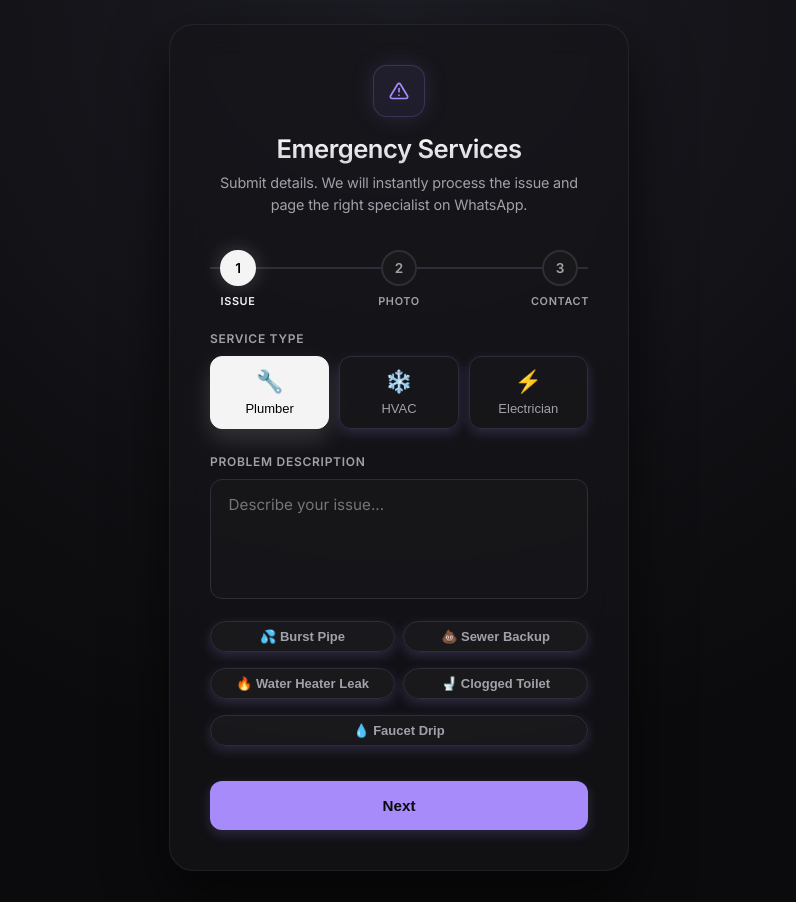
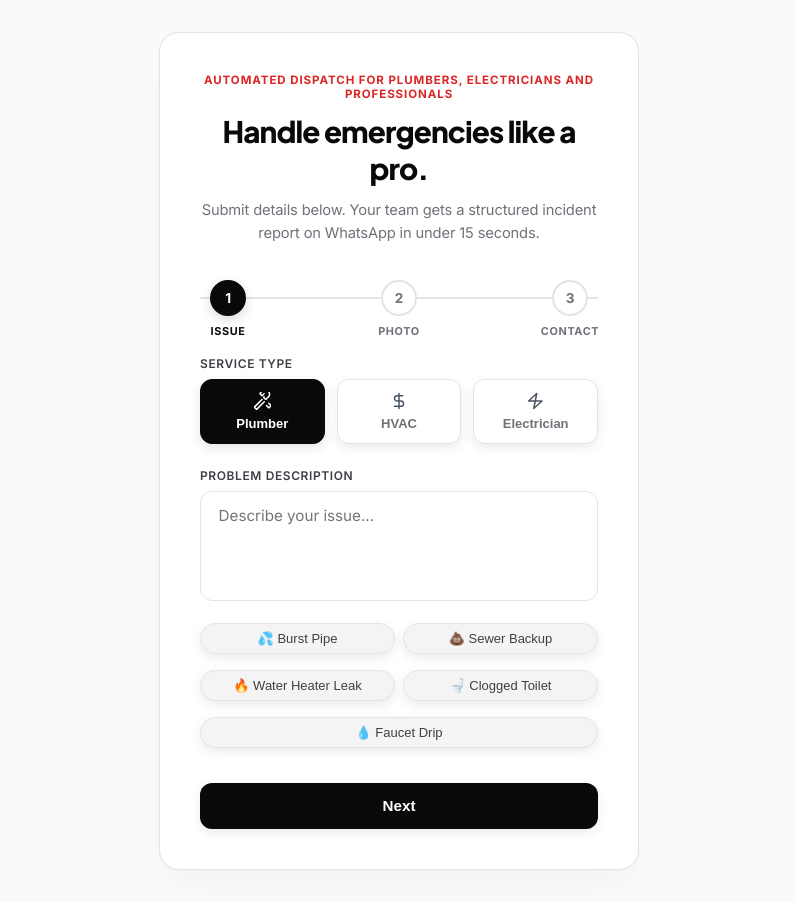
Before and after one commit to Mirnes420/plumber-frontend, a website: page public/index.html in a window 1280 px wide. Shown: the whole page, without its empty margins (241-1037 px from the left). Drawn offline with Linux system fonts and the light colour scheme.

Commit message:
light mode

```diff
--- a/public/index.html
+++ b/public/index.html
@@ -5,9 +5,11 @@
     <meta charset="UTF-8">
     <meta name="viewport" content="width=device-width, initial-scale=1.0">
     <title>Emergency Home Services Portal</title>
-    <link rel="icon" type="image/x-icon" href="gemini-favi.ico">
-    <link rel="shortcut icon" type="image/x-icon" href="gemini-favi.ico">
-    <link href="https://fonts.googleapis.com/css2?family=Inter:wght@300;400;500;600;700&display=swap" rel="stylesheet">
+    <link rel="icon" type="image/x-icon" href="logo.png">
+    <link rel="shortcut icon" type="image/x-icon" href="logo.png">
+    <link
+        href="https://fonts.googleapis.com/css2?family=Inter:wght@400;500;600;700;800&family=Plus+Jakarta+Sans:wght@700;800;900&display=swap"
+        rel="stylesheet">
     <link rel="stylesheet" href="./style.css">
 </head>
 
@@ -16,19 +18,10 @@
     <div class="container">
         <div class="minimal-card" id="portal-card">
             <div class="header">
-                <div class="header-icon">
-                    <svg width="20" height="20" viewBox="0 0 24 24" fill="none" stroke="currentColor" stroke-width="2"
-                        stroke-linecap="round" stroke-linejoin="round">
-                        <path
-                            d="M10.29 3.86L1.82 18a2 2 0 0 0 1.71 3h16.94a2 2 0 0 0 1.71-3L13.71 3.86a2 2 0 0 0-3.42 0z">
-                        </path>
-                        <line x1="12" y1="9" x2="12" y2="13"></line>
-                        <line x1="12" y1="17" x2="12.01" y2="17"></line>
-                    </svg>
-                </div>
-                <h1>Emergency Services</h1>
-                <p class="subtitle">Submit details. We will instantly process the issue and page the right specialist on
-                    WhatsApp.</p>
+                <div class="eyebrow">AUTOMATED DISPATCH FOR PLUMBERS, ELECTRICIANS AND PROFESSIONALS</div>
+                <h1>Handle emergencies like a pro.</h1>
+                <p class="subtitle">Submit details below. Your team gets a structured incident report on WhatsApp in
+                    under 15 seconds.</p>
             </div>
 
             <!-- Visual Progress Bar -->
@@ -55,15 +48,35 @@
                     <!-- Professional Type Selector -->
                     <div class="form-group">
                         <label>Service Type</label>
-                        <div class="pro-selector">
+                        <div class="pro-selector-group">
                             <button type="button" class="pro-btn selected" id="pro-plumber" data-type="plumber">
-                                <span class="pro-icon">🔧</span> Plumber
+                                <svg class="pro-icon" xmlns="http://www.w3.org/2000/svg" viewBox="0 0 24 24" fill="none"
+                                    stroke="currentColor" stroke-width="2" stroke-linecap="round"
+                                    stroke-linejoin="round">
+                                    <path
+                                        d="M14.7 6.3a1 1 0 0 0 0 1.4l1.6 1.6a1 1 0 0 0 1.4 0l3.77-3.77a6 6 0 0 0-7.94-7.94L9.76 1.4a1 1 0 0 0 0 1.4l1.6 1.6a1 1 0 0 0 1.4 0l2-2" />
+                                    <path d="m15 13-9.5 9.5a1 1 0 0 1-1.4 0l-1.6-1.6a1 1 0 0 1 0-1.4L12 10" />
+                                    <path d="m18 18 2.5 2.5a1 1 0 0 0 1.4 0l1.6-1.6a1 1 0 0 0 0-1.4L21 15" />
+                                </svg>
+                                Plumber
                             </button>
+
                             <button type="button" class="pro-btn" id="pro-hvac" data-type="hvac">
-                                <span class="pro-icon">❄️</span> HVAC
+                                <svg class="pro-icon" xmlns="http://www.w3.org/2000/svg" viewBox="0 0 24 24" fill="none"
+                                    stroke="currentColor" stroke-width="2" stroke-linecap="round"
+                                    stroke-linejoin="round">
+                                    <path d="M12 2v20M17 5H9.5a3.5 3.5 0 0 0 0 7h5a3.5 3.5 0 0 1 0 7H6" />
+                                </svg>
+                                HVAC
                             </button>
+
                             <button type="button" class="pro-btn" id="pro-electrician" data-type="electrician">
-                                <span class="pro-icon">⚡</span> Electrician
+                                <svg class="pro-icon" xmlns="http://www.w3.org/2000/svg" viewBox="0 0 24 24" fill="none"
+                                    stroke="currentColor" stroke-width="2" stroke-linecap="round"
+                                    stroke-linejoin="round">
+                                    <path d="m13 2-2 10h9L9 22l2-10H2L13 2z" />
+                                </svg>
+                                Electrician
                             </button>
                         </div>
                     </div>
--- a/public/style.css
+++ b/public/style.css
@@ -1,21 +1,19 @@
+:root {
+    /* Refined modern minimalist palette matching Triage Flow reference design */
+    --bg-color: #f8fafc;
+    --card-bg: #ffffff;
+    --card-border: 1px solid #e4e4e7;
+    --border-color: #e4e4e7;
+    --text-primary: #09090b;
+    --text-secondary: #71717a;
 
-        :root {
-            /* Upgraded palette: Deep metallic zinc and sleek modern slate gradients */
-            --bg-color: #0b0b0d;
-            --bg-gradient: radial-gradient(circle at 50% 0%, #1c1c24 0%, #0b0b0d 70%);
-            --card-bg: rgba(20, 20, 25, 0.7);
-            --card-border: 1px solid rgba(255, 255, 255, 0.06);
-            --border-color: #2e2e38;
-            --text-primary: #f4f4f5;
-            --text-secondary: #a1a1aa;
-
-            /* Premium Accent Tones */
-            --accent-glow: 0 0 25px rgba(167, 139, 250, 0.15);
-            --accent-purple: #a78bfa;
-            --accent-purple-hover: #c4b5fd;
-            --success: #09f195;
-            --error: #f43f5e;
-            --warning: #fbbf24;
+    /* Crisp Accent Tones */
+    --accent-red: #dc2626;
+    --accent-dark: #09090b;
+    --accent-dark-hover: #27272a;
+    --success: #16a34a;
+    --error: #dc2626;
+    --warning: #d97706;
 }
 
 * {
@@ -24,34 +22,82 @@
     padding: 0;
 }
 
+
+/* Container to lay out the buttons cleanly */
+.pro-selector-group {
+    display: flex;
+    gap: 12px;
+    margin-bottom: 20px;
+}
+
+/* Base Button Style */
+.pro-btn {
+    display: inline-flex;
+    align-items: center;
+    gap: 8px;
+    padding: 10px 18px;
+    background-color: #f9fafb;
+    border: 1px solid #e5e7eb;
+    border-radius: 6px;
+    color: #1f2937;
+    font-size: 0.95rem;
+    font-weight: 600;
+    cursor: pointer;
+    transition: all 0.15s ease-in-out;
+}
+
+/* SVG icon constraints */
+.pro-icon {
+    width: 18px;
+    height: 18px;
+    color: #4b5563;
+    /* Subtle gray for unselected state */
+    transition: color 0.15s ease-in-out;
+}
+
+/* Hover State */
+.pro-btn:hover {
+    background-color: #f3f4f6;
+    border-color: #d1d5db;
+}
+
+/* Selected State (Matches the bold, premium branding style) */
+.pro-btn.selected {
+    background-color: #000000;
+    border-color: #000000;
+    color: #ffffff;
+}
+
+.pro-btn.selected .pro-icon {
+    color: #ffffff;
+    /* Icon matches text color on active state */
+}
+
 body {
-            font-family: 'Inter', sans-serif;
+    font-family: 'Inter', -apple-system, BlinkMacSystemFont, sans-serif;
     background: var(--bg-color);
-            background-image: var(--bg-gradient);
     color: var(--text-primary);
     min-height: 100vh;
     display: flex;
     align-items: center;
     justify-content: center;
-            padding: 1.5rem;
+    padding: 2rem 1.5rem;
     letter-spacing: -0.01em;
 }
 
 .container {
     width: 100%;
-            max-width: 460px;
+    max-width: 480px;
 }
 
-        /* Glassmorphism Premium Form Card */
+/* Crisp Minimalist Card Container */
 .minimal-card {
     background: var(--card-bg);
     border: var(--card-border);
-            backdrop-filter: blur(16px);
-            -webkit-backdrop-filter: blur(16px);
-            border-radius: 24px;
+    border-radius: 20px;
     padding: 2.5rem;
-            box-shadow: 0 24px 60px rgba(0, 0, 0, 0.6),
-                        0 0 1px rgba(255, 255, 255, 0.1) inset;
+    box-shadow: 0 20px 40px -15px rgba(0, 0, 0, 0.05),
+        0 0 1px rgba(0, 0, 0, 0.08);
     animation: fadeIn 0.4s cubic-bezier(0.16, 1, 0.3, 1);
 }
 
@@ -60,6 +106,7 @@
         opacity: 0;
         transform: translateY(10px);
     }
+
     to {
         opacity: 1;
         transform: translateY(0);
@@ -71,48 +118,44 @@
     margin-bottom: 2.2rem;
 }
 
-        .header-icon {
-            display: inline-flex;
-            align-items: center;
-            justify-content: center;
-            width: 52px;
-            height: 52px;
-            border-radius: 14px;
-            background: rgba(167, 139, 250, 0.08);
-            border: 1px solid rgba(167, 139, 250, 0.2);
-            margin-bottom: 1rem;
-            color: var(--accent-purple);
-            box-shadow: var(--accent-glow);
+.header .eyebrow {
+    color: var(--accent-red);
+    font-size: 0.72rem;
+    font-weight: 700;
+    letter-spacing: 0.08em;
+    text-transform: uppercase;
+    margin-bottom: 0.75rem;
+    display: block;
 }
 
 h1 {
-            font-size: 1.6rem;
-            font-weight: 600;
-            margin-bottom: 0.5rem;
-            letter-spacing: -0.02em;
-            background: linear-gradient(180deg, #ffffff 0%, #d4d4d8 100%);
-            -webkit-background-clip: text;
-            -webkit-text-fill-color: transparent;
+    font-family: 'Plus Jakarta Sans', 'Inter', sans-serif;
+    font-size: 1.85rem;
+    font-weight: 800;
+    line-height: 1.25;
+    margin-bottom: 0.75rem;
+    letter-spacing: -0.03em;
+    color: var(--text-primary);
 }
 
 .subtitle {
     color: var(--text-secondary);
-            font-size: 0.9rem;
-            line-height: 1.5;
+    font-size: 0.92rem;
+    line-height: 1.55;
 }
 
 .form-group {
-            margin-bottom: 1.6rem;
+    margin-bottom: 1.5rem;
 }
 
 label {
     display: block;
     font-size: 0.75rem;
     font-weight: 600;
-            margin-bottom: 0.6rem;
-            color: var(--text-secondary);
+    margin-bottom: 0.5rem;
+    color: #3f3f46;
     text-transform: uppercase;
-            letter-spacing: 0.06em;
+    letter-spacing: 0.05em;
 }
 
 .input-wrapper {
@@ -124,7 +167,7 @@
 .input-icon {
     position: absolute;
     left: 1.1rem;
-            color: var(--text-secondary);
+    color: #a1a1aa;
     display: flex;
     align-items: center;
     justify-content: center;
@@ -137,50 +180,50 @@
 input[type="tel"],
 textarea {
     width: 100%;
-            padding: 0.95rem 1.1rem 0.95rem 2.85rem;
-            background: rgba(24, 24, 27, 0.6);
+    padding: 0.9rem 1.1rem 0.9rem 2.85rem;
+    background: #ffffff;
     border: 1px solid var(--border-color);
     border-radius: 12px;
     color: var(--text-primary);
     font-size: 0.95rem;
     font-family: 'Inter', sans-serif;
-            transition: all 0.2s cubic-bezier(0.4, 0, 0.2, 1);
+    transition: all 0.2s ease;
 }
 
 textarea {
-            padding: 0.95rem 1.1rem;
+    padding: 0.9rem 1.1rem;
     resize: none;
-            min-height: 120px;
+    min-height: 110px;
 }
 
 input:focus,
 textarea:focus {
     outline: none;
-            border-color: var(--accent-purple);
-            background: rgba(24, 24, 27, 0.9);
-            box-shadow: 0 0 0 1px var(--accent-purple), var(--accent-glow);
+    border-color: var(--accent-dark);
+    box-shadow: 0 0 0 2px rgba(9, 9, 11, 0.08);
 }
 
-        input:focus + .input-icon {
-            color: var(--accent-purple);
+input:focus+.input-icon {
+    color: var(--accent-dark);
 }
 
 /* Suggestion Pills */
 .suggest-pill {
-            background: rgba(39, 39, 42, 0.4);
-            border: 1px solid var(--border-color);
-            color: var(--text-secondary);
+    background: #f4f4f5;
+    border: 1px solid #e4e4e7;
+    color: #3f3f46;
     padding: 7px 14px;
     border-radius: 20px;
     font-size: 13px;
+    font-weight: 500;
     cursor: pointer;
     transition: all 0.2s ease;
 }
 
 .suggest-pill:hover {
-            background: rgba(167, 139, 250, 0.1);
-            color: var(--accent-purple);
-            border-color: var(--accent-purple);
+    background: var(--accent-dark);
+    color: #ffffff;
+    border-color: var(--accent-dark);
 }
 
 #reset-portal-btn:hover {
@@ -197,12 +240,12 @@
 .pro-btn {
     flex: 1;
     padding: 12px 8px;
-            background: rgba(24, 24, 27, 0.6);
+    background: #ffffff;
     border: 1px solid var(--border-color);
     border-radius: 12px;
     color: var(--text-secondary);
     font-size: 13px;
-            font-weight: 500;
+    font-weight: 600;
     cursor: pointer;
     transition: all 0.2s ease;
     display: flex;
@@ -219,9 +262,9 @@
 }
 
 .pro-btn:hover {
-            border-color: rgba(255, 255, 255, 0.3);
+    border-color: #a1a1aa;
     color: var(--text-primary);
-            background: rgba(39, 39, 42, 0.5);
+    background: #f4f4f5;
 }
 
 .pro-btn:hover .pro-icon {
@@ -229,10 +272,10 @@
 }
 
 .pro-btn.selected {
-            background: var(--text-primary);
-            color: #000000;
-            border-color: var(--text-primary);
-            box-shadow: 0 10px 25px rgba(255, 255, 255, 0.15);
+    background: var(--accent-dark);
+    color: #ffffff;
+    border-color: var(--accent-dark);
+    box-shadow: 0 4px 12px rgba(0, 0, 0, 0.1);
 }
 
 /* Advanced File Upload Dropzone */
@@ -240,20 +283,20 @@
     position: relative;
     width: 100%;
     height: 100px;
-            border: 2px dashed var(--border-color);
+    border: 2px dashed #d4d4d8;
     border-radius: 12px;
     display: flex;
     flex-direction: column;
     align-items: center;
     justify-content: center;
-            background: rgba(24, 24, 27, 0.4);
+    background: #fafafa;
     cursor: pointer;
     transition: all 0.2s ease;
 }
 
 .file-upload-wrapper:hover {
-            border-color: var(--accent-purple);
-            background: rgba(167, 139, 250, 0.03);
+    border-color: var(--accent-dark);
+    background: #f4f4f5;
 }
 
 .file-upload-wrapper input[type="file"] {
@@ -277,8 +320,8 @@
 }
 
 .file-upload-text span {
-            color: var(--accent-purple);
-            font-weight: 500;
+    color: var(--accent-dark);
+    font-weight: 600;
 }
 
 #file-preview {
@@ -287,33 +330,33 @@
     color: var(--success);
     display: none;
     text-align: center;
-            font-weight: 500;
+    font-weight: 600;
 }
 
 /* Action Buttons */
 button {
     width: 100%;
-            padding: 1rem;
-            background: var(--accent-purple);
-            color: #0b0b0d;
+    padding: 0.9rem;
+    background: var(--accent-dark);
+    color: #ffffff;
     border: none;
     border-radius: 12px;
     font-size: 0.95rem;
     font-weight: 600;
     cursor: pointer;
-            transition: all 0.2s cubic-bezier(0.4, 0, 0.2, 1);
+    transition: all 0.2s ease;
     margin-top: 0.5rem;
     display: flex;
     justify-content: center;
     align-items: center;
     gap: 8px;
-            box-shadow: 0 4px 12px rgba(167, 139, 250, 0.2);
+    box-shadow: 0 4px 12px rgba(0, 0, 0, 0.08);
 }
 
 button:hover {
-            background: var(--accent-purple-hover);
+    background: var(--accent-dark-hover);
     transform: translateY(-1px);
-            box-shadow: 0 6px 20px rgba(167, 139, 250, 0.3);
+    box-shadow: 0 6px 16px rgba(0, 0, 0, 0.12);
 }
 
 button:active {
@@ -326,7 +369,7 @@
     justify-content: space-between;
     align-items: center;
     position: relative;
-            margin-bottom: 2.8rem;
+    margin-bottom: 2.5rem;
     padding: 0 10px;
 }
 
@@ -347,7 +390,7 @@
     top: 50%;
     left: 0;
     height: 2px;
-            background: var(--accent-purple);
+    background: var(--accent-dark);
     z-index: 2;
     transform: translateY(-50%);
     transition: width 0.3s cubic-bezier(0.4, 0, 0.2, 1);
@@ -358,38 +401,37 @@
     width: 36px;
     height: 36px;
     border-radius: 50%;
-            background: #18181b;
+    background: #ffffff;
     border: 2px solid var(--border-color);
     color: var(--text-secondary);
     display: flex;
     align-items: center;
     justify-content: center;
     font-size: 0.85rem;
-            font-weight: 600;
+    font-weight: 700;
     position: relative;
     z-index: 3;
     transition: all 0.3s cubic-bezier(0.4, 0, 0.2, 1);
 }
 
 .step-indicator.active {
-            background: var(--text-primary);
-            color: #000000;
-            border-color: var(--text-primary);
-            box-shadow: 0 0 20px rgba(255, 255, 255, 0.2);
+    background: var(--accent-dark);
+    color: #ffffff;
+    border-color: var(--accent-dark);
+    box-shadow: 0 4px 12px rgba(0, 0, 0, 0.15);
 }
 
 .step-indicator.completed {
-            background: var(--accent-purple);
-            color: #0b0b0d;
-            border-color: var(--accent-purple);
-            box-shadow: var(--accent-glow);
+    background: var(--accent-dark);
+    color: #ffffff;
+    border-color: var(--accent-dark);
 }
 
 .step-indicator-label {
     position: absolute;
     bottom: -24px;
     font-size: 0.68rem;
-            font-weight: 600;
+    font-weight: 700;
     color: var(--text-secondary);
     white-space: nowrap;
     text-transform: uppercase;
@@ -402,7 +444,7 @@
 }
 
 .step-indicator.completed .step-indicator-label {
-            color: var(--accent-purple);
+    color: var(--accent-dark);
 }
 
 .step-content {
@@ -419,6 +461,7 @@
         opacity: 0;
         transform: translateY(12px);
     }
+
     to {
         opacity: 1;
         transform: translateY(0);
@@ -432,7 +475,7 @@
 }
 
 .btn-back {
-            background: rgba(39, 39, 42, 0.5);
+    background: #ffffff;
     border: 1px solid var(--border-color);
     color: var(--text-primary);
     flex: 1;
@@ -441,8 +484,8 @@
 }
 
 .btn-back:hover {
-            background: rgba(39, 39, 42, 0.8);
-            border-color: rgba(255, 255, 255, 0.2);
+    background: #f4f4f5;
+    border-color: #d4d4d8;
     box-shadow: none;
 }
 
@@ -460,9 +503,9 @@
     overflow: hidden;
     border: 1px solid var(--border-color);
     display: none;
-            background: #18181b;
+    background: #f4f4f5;
     animation: slideIn 0.3s cubic-bezier(0.16, 1, 0.3, 1);
-            box-shadow: 0 10px 30px rgba(0,0,0,0.5);
+    box-shadow: 0 10px 25px rgba(0, 0, 0, 0.06);
 }
 
 .preview-container img {
@@ -479,7 +522,7 @@
     left: 0;
     right: 0;
     bottom: 0;
-            background: linear-gradient(180deg, rgba(0, 0, 0, 0.4) 0%, rgba(0, 0, 0, 0) 50%);
+    background: linear-gradient(180deg, rgba(0, 0, 0, 0.2) 0%, rgba(0, 0, 0, 0) 50%);
     pointer-events: none;
 }
 
@@ -487,9 +530,9 @@
     position: absolute;
     top: 12px;
     right: 12px;
-            background: rgba(11, 11, 13, 0.8);
+    background: rgba(255, 255, 255, 0.9);
     backdrop-filter: blur(4px);
-            border: 1px solid rgba(255, 255, 255, 0.1);
+    border: 1px solid rgba(0, 0, 0, 0.1);
     color: var(--text-primary);
     border-radius: 50%;
     width: 32px;
@@ -500,6 +543,9 @@
     cursor: pointer;
     transition: all 0.2s ease;
     z-index: 10;
+    box-shadow: none;
+    margin-top: 0;
+    padding: 0;
 }
 
 .remove-preview-btn:hover {
```
Also changed, not shown: public/demo.html (+41 -12 lines), public/logo.png (added). Lines whose indentation alone changed are shown as unchanged.
